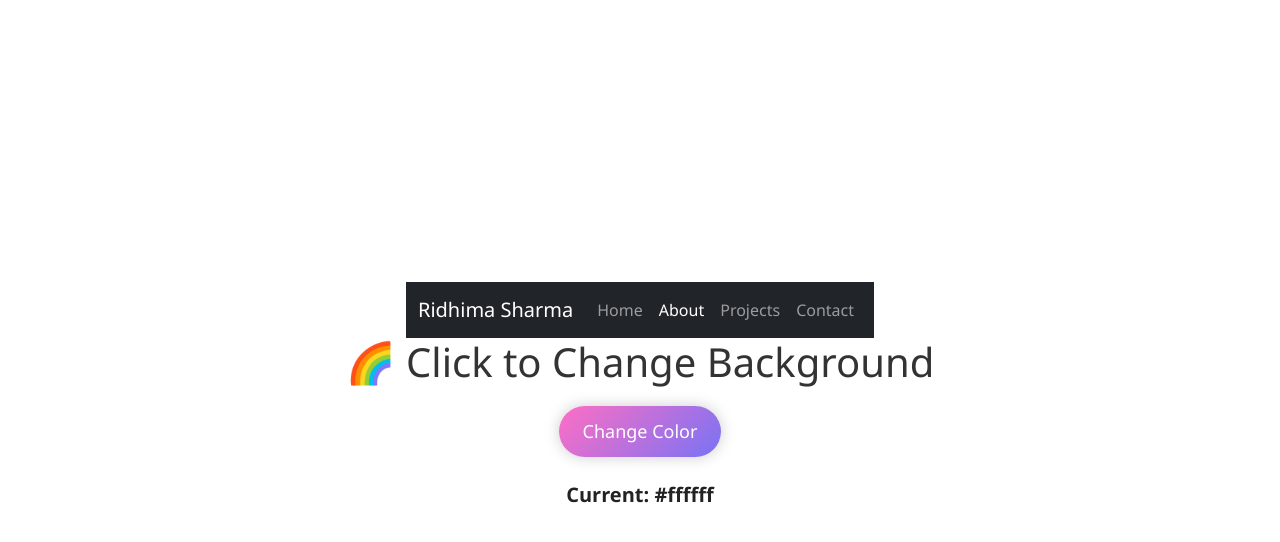
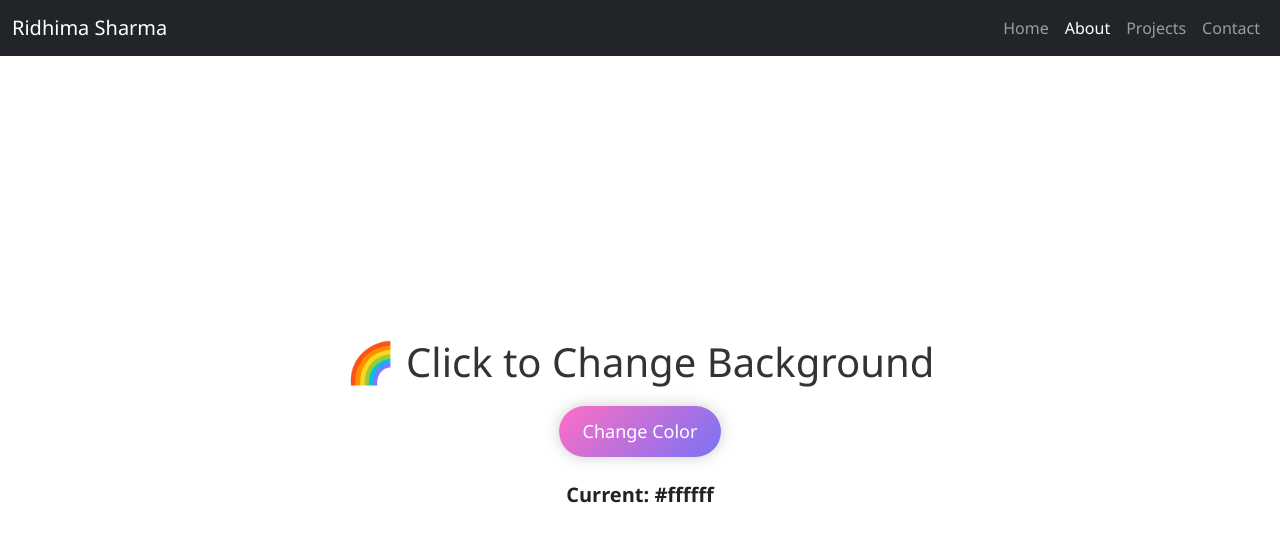
Before and after one commit to Ridhimaa0827/Alfido-Tech-Intern, a plain HTML site: page projects.html in a window 1280 px wide. Drawn offline with nearby package versions, Linux system fonts and the light colour scheme.

Commit message:
Update projects.html

```diff
--- a/projects.html
+++ b/projects.html
@@ -8,17 +8,24 @@
   <style>
     body {
       transition: background-color 0.5s ease;
-      height: 100vh;
+      font-family: 'Segoe UI', sans-serif;
+      margin: 0;
+    }
+
+    main {
+      height: calc(100vh - 56px);
       display: flex;
       flex-direction: column;
       justify-content: center;
       align-items: center;
-      font-family: 'Segoe UI', sans-serif;
+      text-align: center;
     }
+
     h1 {
       margin-bottom: 20px;
       color: #333;
     }
+
     .btn-glow {
       font-size: 18px;
       padding: 12px 24px;
@@ -29,10 +36,12 @@
       box-shadow: 0 0 15px rgba(0, 0, 0, 0.2);
       transition: 0.3s ease;
     }
+
     .btn-glow:hover {
       transform: scale(1.05);
       box-shadow: 0 0 25px rgba(0, 0, 0, 0.3);
     }
+
     .color-name {
       margin-top: 15px;
       font-weight: bold;
@@ -62,9 +71,11 @@
     </div>
   </nav>
 
-  <h1>🌈 Click to Change Background</h1>
-  <button class="btn-glow" onclick="changeColor()">Change Color</button>
-  <div class="color-name" id="colorName">Current: #ffffff</div>
+  <main>
+    <h1>🌈 Click to Change Background</h1>
+    <button class="btn-glow" onclick="changeColor()">Change Color</button>
+    <div class="color-name" id="colorName">Current: #ffffff</div>
+  </main>
 
   <script>
     function getRandomColor() {
@@ -82,6 +93,5 @@
       document.getElementById("colorName").textContent = `Current: ${randomColor}`;
     }
   </script>
-
 </body>
 </html>
```
